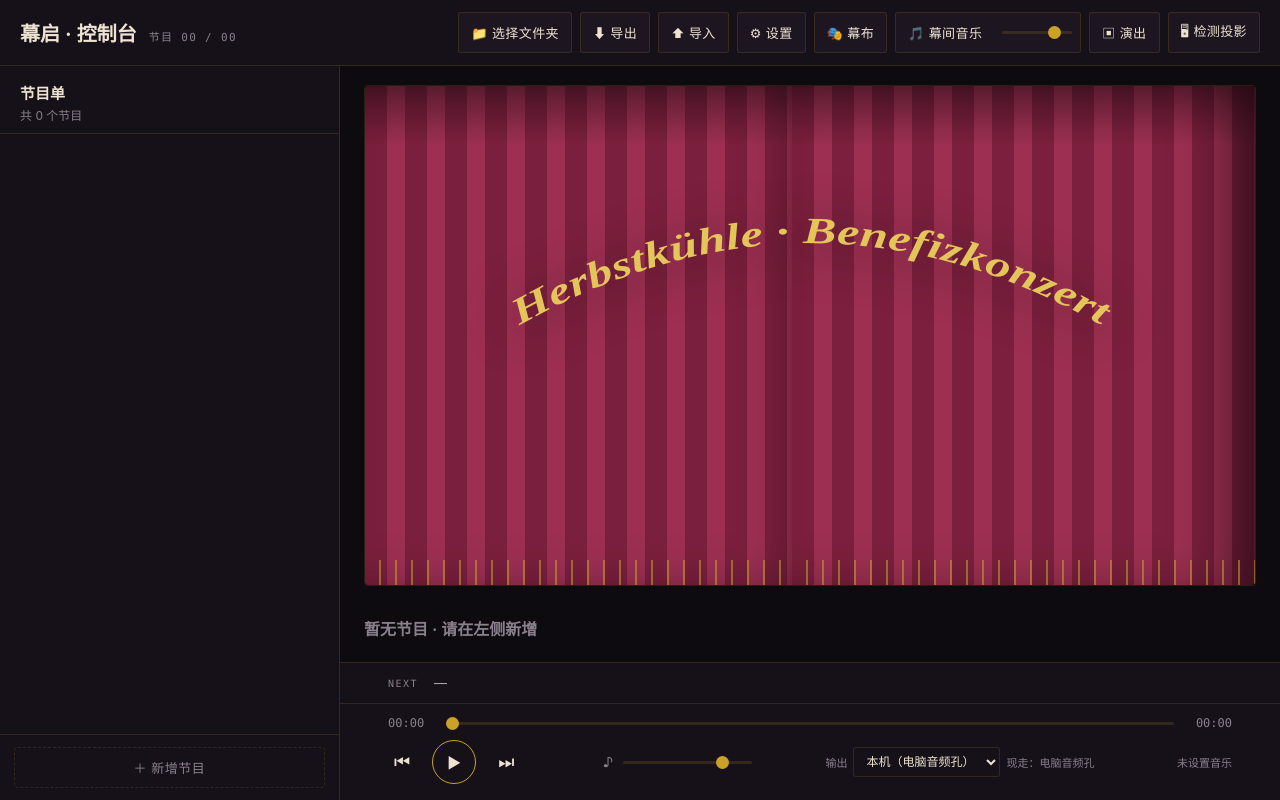
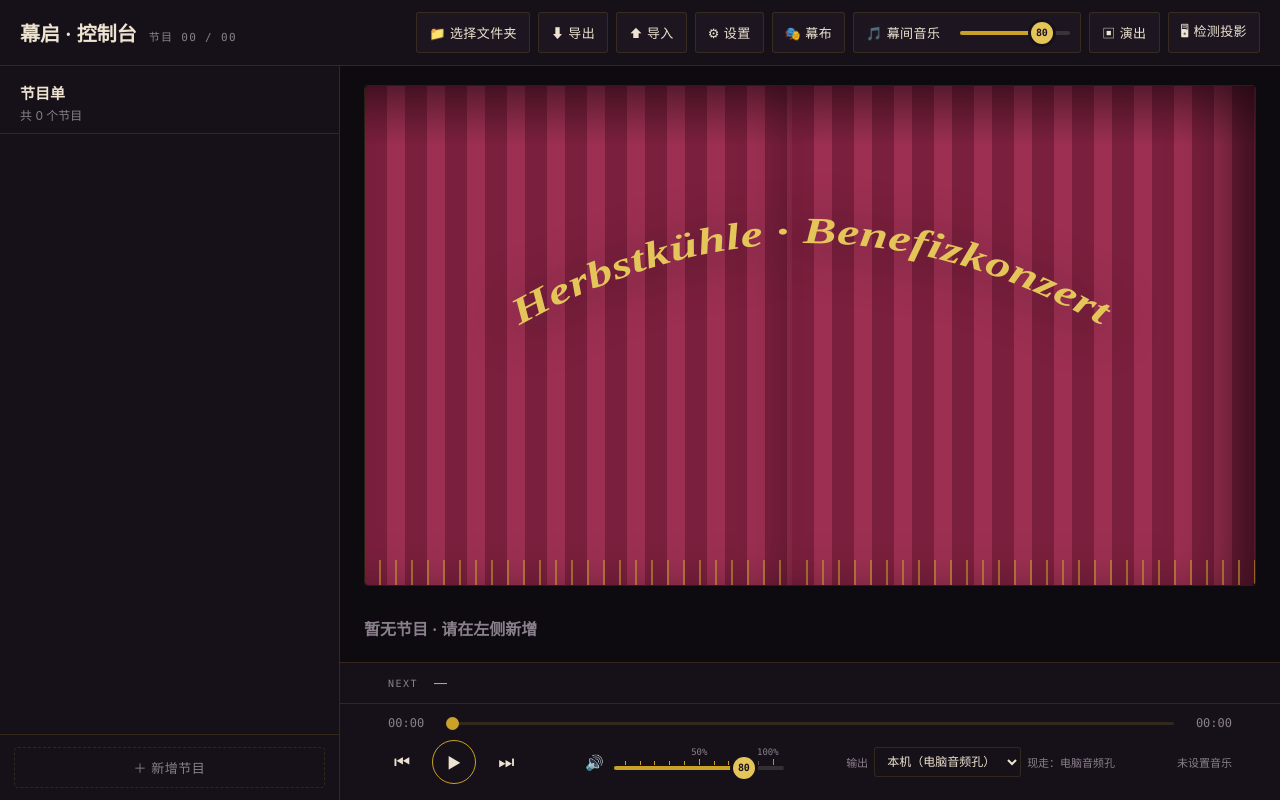
Before and after one commit to JamesTanyi/show.gt, an Electron app: page index.html in a window 1280 px wide. Drawn offline with Linux system fonts and the light colour scheme; no server answers; a small style sheet from the web is missing.

Commit message:
feat: 音量条改为带刻度、圆点内显示音量
- 主音量和幕间音乐音量改为 0–100%，圆点中间显示当前音量，静音时圆点变灰
- 主音量轨道正上方每 10% 一条刻度线，只标注 50% 和 100%；幕间音乐不带刻度
- 滚轮每次跳到相邻 10%，+/- 键调节主音量，点喇叭图标静音/恢复

Co-Authored-By: Claude Opus 5.5 <noreply@anthropic.com>

```diff
--- a/index.html
+++ b/index.html
@@ -46,7 +46,7 @@ input,textarea{font-family:inherit;}
 .music-vol-group .icon-btn{border:none;border-radius:3px 0 0 3px;background:transparent;}
 .music-vol-group .icon-btn:hover{background:var(--surface-2);}
 .music-vol-group .icon-btn.active{background:var(--surface-2);}
-#welcomeVolume{width:70px;margin:0 8px;cursor:pointer;}
+.music-vol-group .vol-slider{margin:0 10px 0 8px;}
 
 /* ---- Main grid: sidebar + right panel ---- */
 .main-grid{flex:1 1 auto;display:grid;grid-template-columns:340px 1fr;min-height:0;}
@@ -157,8 +157,27 @@ input[type=range]::-webkit-slider-thumb{-webkit-appearance:none;width:13px;heigh
 .transport button:hover{color:var(--gold-light);}
 .play-btn{width:44px;height:44px;border-radius:50%;border:1px solid var(--gold) !important;display:flex;align-items:center;justify-content:center;font-size:15px !important;}
 .play-btn:hover{background:var(--gold);color:#1a1420 !important;}
-.volume-row{display:flex;align-items:center;gap:8px;width:140px;}
-.vol-icon{font-size:13px;color:var(--muted);}
+.volume-row{display:flex;align-items:center;gap:8px;flex:0 0 auto;}
+.vol-icon{background:none;border:none;padding:2px;font-size:15px;line-height:1;color:var(--muted);width:24px;text-align:center;}
+.vol-icon:hover{filter:brightness(1.3);}
+/* 音量条：0–100%。主音量在轨道正上方每 10% 一条刻度线，只标注 50% 和 100%；幕间音乐（.sm）不带刻度 */
+.vol-slider{--r:0;--thumb:22px;--ty:24px;position:relative;width:170px;height:36px;flex:0 0 auto;}
+.vol-slider.sm{--ty:11px;width:110px;height:22px;}
+.vol-slider::before,.vol-slider::after{content:'';position:absolute;left:0;top:var(--ty);height:4px;margin-top:-2px;border-radius:2px;pointer-events:none;}
+.vol-slider::before{right:0;background:rgba(237,227,208,.14);}
+.vol-slider::after{width:calc(var(--thumb) / 2 + (100% - var(--thumb)) * var(--r));background:var(--gold);}
+.vol-ticks{position:absolute;left:calc(var(--thumb) / 2);right:calc(var(--thumb) / 2);top:calc(var(--ty) - 3px);height:0;pointer-events:none;}
+.vol-ticks i{position:absolute;bottom:0;width:1px;height:4px;margin-left:-.5px;background:rgba(237,227,208,.3);}
+.vol-ticks i.major{height:6px;background:rgba(237,227,208,.6);}
+.vol-ticks i.on{background:var(--gold);}
+.vol-ticks b{position:absolute;bottom:8px;transform:translateX(-50%);font:9px/1 var(--font-mono);font-weight:400;color:var(--muted);white-space:nowrap;}
+.vol-ticks b.end{transform:translateX(-75%);}
+.vol-slider input[type=range]{position:absolute;z-index:2;left:0;top:calc(var(--ty) - 11px);width:100%;height:22px;margin:0;background:transparent;cursor:pointer;display:block;}
+.vol-slider input[type=range]::-webkit-slider-thumb{width:var(--thumb);height:var(--thumb);opacity:0;}
+/* 圆点：原生滑块透明只负责拖动，这里画出圆点并在中间显示实际音量 */
+.vol-knob{position:absolute;z-index:3;left:calc((100% - var(--thumb)) * var(--r));top:calc(var(--ty) - var(--thumb) / 2);width:var(--thumb);height:var(--thumb);border-radius:50%;background:var(--gold-light);box-shadow:0 0 0 3px var(--bg-2);display:flex;align-items:center;justify-content:center;font:700 10px/1 var(--font-mono);color:#1a1420;letter-spacing:-.04em;pointer-events:none;}
+.vol-knob.muted{background:var(--muted);}
+.vol-slider:hover .vol-knob{box-shadow:0 0 0 3px var(--bg-2),0 0 0 7px rgba(201,162,39,.22);}
 .no-audio-hint{font-size:11px;color:var(--muted);font-family:var(--font-mono);}
 .audio-out-row{display:flex;align-items:center;gap:6px;min-width:0;}
 .audio-out-row label{font-size:11px;color:var(--muted);white-space:nowrap;}
@@ -234,7 +253,9 @@ input[type=range]::-webkit-slider-thumb{-webkit-appearance:none;width:13px;heigh
       <button class="icon-btn" id="showWelcomeBtn" title="让投影窗口显示欢迎幕布">🎭 幕布</button>
       <div class="music-vol-group">
         <button class="icon-btn" id="welcomeMusicBtn" title="手动播放/暂停开幕背景音乐">🎵 幕间音乐</button>
-        <input type="range" id="welcomeVolume" min="0" max="1" step="0.01" value="0.8" title="幕间音乐音量">
+        <div class="vol-slider sm">
+          <input type="range" id="welcomeVolume" min="0" max="100" step="1" value="80" title="幕间音乐音量">
+        </div>
       </div>
       <button class="icon-btn" id="startShowBtn" title="让投影窗口显示当前节目">▣ 演出</button>
       <button class="icon-btn" id="relayoutBtn" title="接上投影仪/外接屏后点击此按钮，重新检测屏幕并分屏显示">🖥 检测投影</button>
@@ -297,8 +318,11 @@ input[type=range]::-webkit-slider-thumb{-webkit-appearance:none;width:13px;heigh
             <button id="nextBtn" title="下一首，本场没有下一首则下一场 (→)">⏭</button>
           </div>
           <div class="volume-row">
-            <span class="vol-icon">♪</span>
-            <input type="range" id="volume" min="0" max="1" step="0.01" value="0.8">
+            <button class="vol-icon" id="volumeIcon" title="点击静音 / 恢复">🔊</button>
+            <div class="vol-slider">
+              <input type="range" id="volume" min="0" max="100" step="1" value="80" title="音量">
+              <div class="vol-ticks"></div>
+            </div>
           </div>
           <div class="audio-out-row" title="HDMI 投影仪会同时传画面和声音，请选择投影对应的输出设备">
             <label>输出</label>
@@ -1427,11 +1451,64 @@ input[type=range]::-webkit-slider-thumb{-webkit-appearance:none;width:13px;heigh
   });
   seek.addEventListener('input',  () => { isSeeking = true; curTime.textContent = fmtTime(+seek.value); });
   seek.addEventListener('change', () => { audioEl.currentTime = +seek.value; isSeeking = false; });
-  volume.addEventListener('input', () => { audioEl.volume = +volume.value; });
-  audioEl.volume = +volume.value;
-
-  welcomeVolume.addEventListener('input', () => { welcomeMusic.volume = +welcomeVolume.value; });
-  welcomeMusic.volume = +welcomeVolume.value;
+  // 音量条：0–100%；有 .vol-ticks 的画每 10% 一条刻度线，只标注 50% / 100%；滚轮一次跳到相邻 10%，点图标静音/恢复
+  function setupVolumeSlider(input, { name, icon, apply }) {
+    const tickBox = input.parentElement.querySelector('.vol-ticks');
+    const wrap = input.parentElement;
+    const ticks = [];
+    for (let v = 0; tickBox && v <= 100; v += 10) {
+      const t = document.createElement('i');
+      t.style.left = v + '%';
+      if (v === 50 || v === 100) {
+        t.className = 'major';
+        const label = document.createElement('b');
+        label.textContent = v + '%';
+        label.style.left = v + '%';
+        if (v === 100) label.className = 'end';
+        tickBox.appendChild(label);
+      }
+      t.dataset.v = v;
+      tickBox.appendChild(t);
+      ticks.push(t);
+    }
+    const knob = document.createElement('div');
+    knob.className = 'vol-knob';
+    wrap.appendChild(knob);
+    let lastNonZero = +input.value || 80;
+    function render() {
+      const v = +input.value;
+      wrap.style.setProperty('--r', v / 100);
+      ticks.forEach(t => t.classList.toggle('on', v > 0 && +t.dataset.v <= v));
+      knob.textContent = v;
+      knob.classList.toggle('muted', v === 0);
+      if (icon) icon.textContent = v === 0 ? '🔇' : v <= 33 ? '🔈' : v <= 66 ? '🔉' : '🔊';
+      input.title = `${name} ${v}% · 滚轮每次调 10%`;
+      apply(v / 100);
+    }
+    function set(v) {
+      input.value = Math.max(0, Math.min(100, v));
+      if (+input.value > 0) lastNonZero = +input.value;
+      render();
+    }
+    // 跳到相邻的 10% 刻度（例如 83% → 90% 或 80%）
+    function step(dir) {
+      const v = +input.value;
+      set(dir > 0 ? Math.floor(v / 10) * 10 + 10 : Math.ceil(v / 10) * 10 - 10);
+    }
+    input.addEventListener('input', () => set(+input.value));
+    wrap.addEventListener('wheel', (e) => { e.preventDefault(); step(e.deltaY < 0 ? 1 : -1); }, { passive: false });
+    if (icon) icon.addEventListener('click', () => set(+input.value > 0 ? 0 : lastNonZero));
+    render();
+    return { step };
+  }
+  const mainVolume = setupVolumeSlider(volume, {
+    name: '音量', icon: document.getElementById('volumeIcon'),
+    apply: (r) => { audioEl.volume = r; },
+  });
+  setupVolumeSlider(welcomeVolume, {
+    name: '幕间音乐音量',
+    apply: (r) => { welcomeMusic.volume = r; },
+  });
 
   function fmtTime(s) {
     s = Math.max(0, Math.floor(s || 0));
@@ -1471,6 +1548,8 @@ input[type=range]::-webkit-slider-thumb{-webkit-appearance:none;width:13px;heigh
       case ' ': e.preventDefault(); togglePlay(); break;
       case 'ArrowRight': case 'ArrowDown': e.preventDefault(); stepSong(1);  break;
       case 'ArrowLeft':  case 'ArrowUp':   e.preventDefault(); stepSong(-1); break;
+      case '+': case '=': e.preventDefault(); mainVolume.step(1);  break;
+      case '-': case '_': e.preventDefault(); mainVolume.step(-1); break;
       case 'Escape':
         if (drawerBackdrop.classList.contains('active'))  { drawerBackdrop.classList.remove('active'); break; }
         if (settingsModal.classList.contains('active'))   { settingsModal.classList.remove('active');  break; }
```
